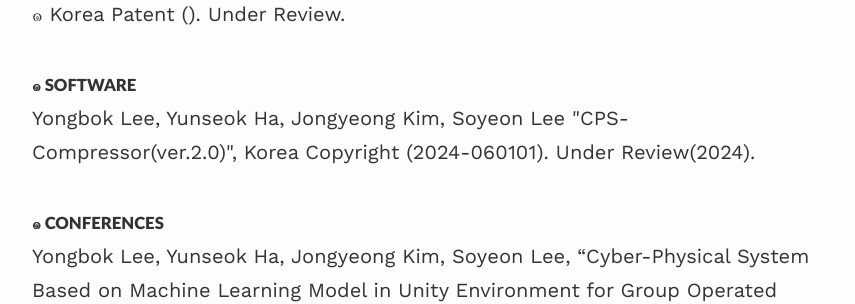
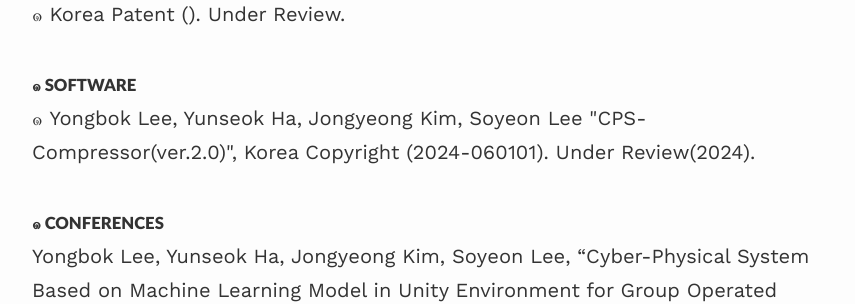
Before and after one commit to soysilver/soysilvery, a Jekyll site: the page built from archive.html, in a window 1280 px wide. Shown: the part 321-625 px from the top of the page, without its empty margins (208-1063 px from the left). Built offline with Jekyll 4.4.1, drawn with Linux system fonts in a browser that asks for light colours; nearby versions of some CDN libraries.

Commit message:
Update archive.html

```diff
--- a/archive.html
+++ b/archive.html
@@ -13,7 +13,7 @@ title: Archive
 		<a>๑ <indent>Korea Patent (). Under Review.</indent></a><br/><br>
 
 	<h4><small>๑ SOFTWARE</small></h4>
-    	<a> Yongbok Lee, Yunseok Ha, Jongyeong Kim, Soyeon Lee "CPS-Compressor(ver.2.0)", Korea Copyright (2024-060101). Under Review(2024).</a><br/><br>
+    	<a>๑ <indent> Yongbok Lee, Yunseok Ha, Jongyeong Kim, Soyeon Lee "CPS-Compressor(ver.2.0)", Korea Copyright (2024-060101). Under Review(2024).</indent></a><br/><br>
 
 	<h4><small>๑ CONFERENCES</small></h4>
 		<a href="https://event.asme.org/Events/media/library/resources/power/Power-2024-Final-Program.pdf">Yongbok Lee, Yunseok Ha, Jongyeong Kim, Soyeon Lee, “Cyber-Physical System Based on Machine Learning Model in Unity Environment for Group Operated Turbomachinery System”, ASME POWER2024</a><br/><br>
```
